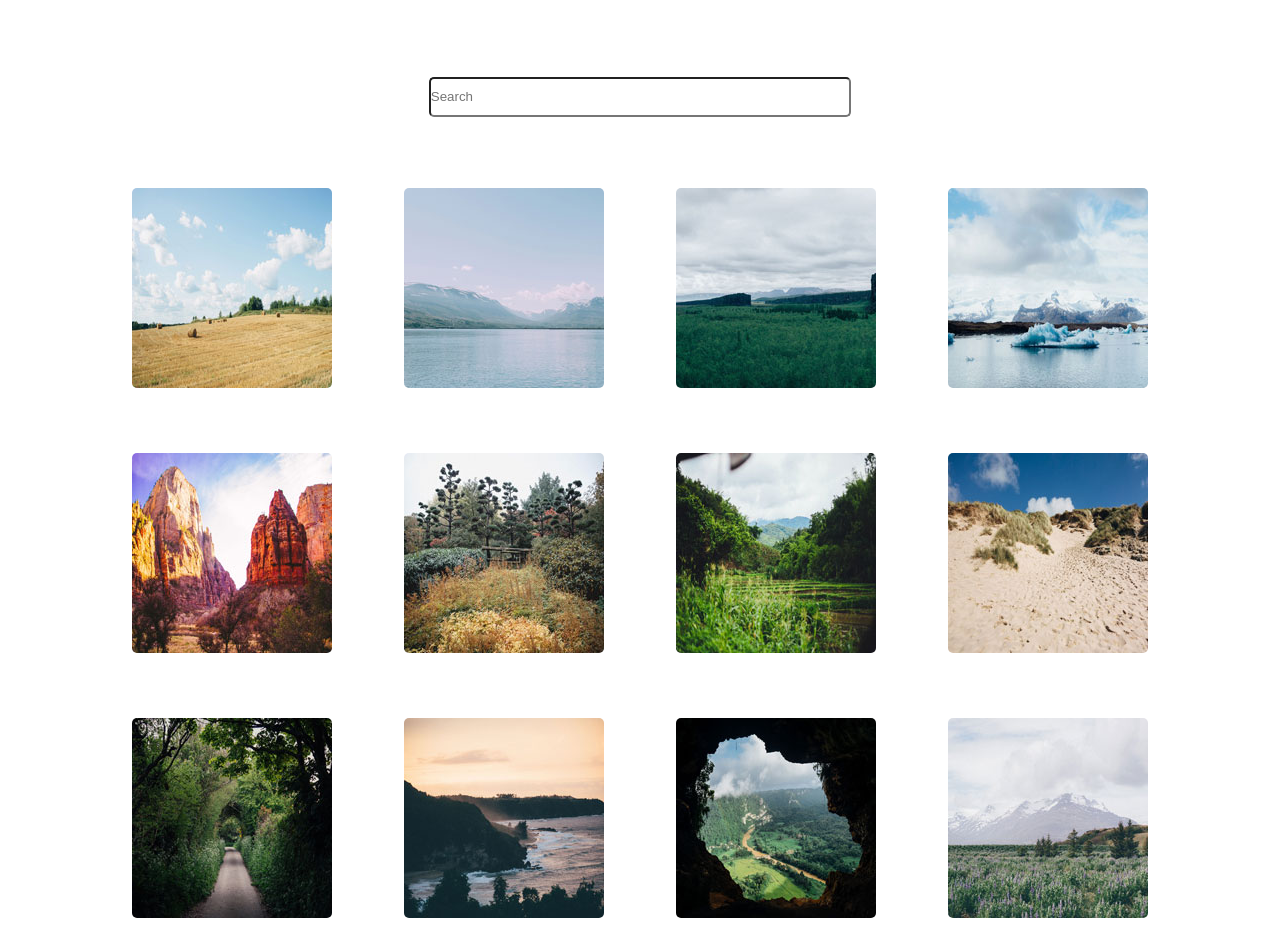
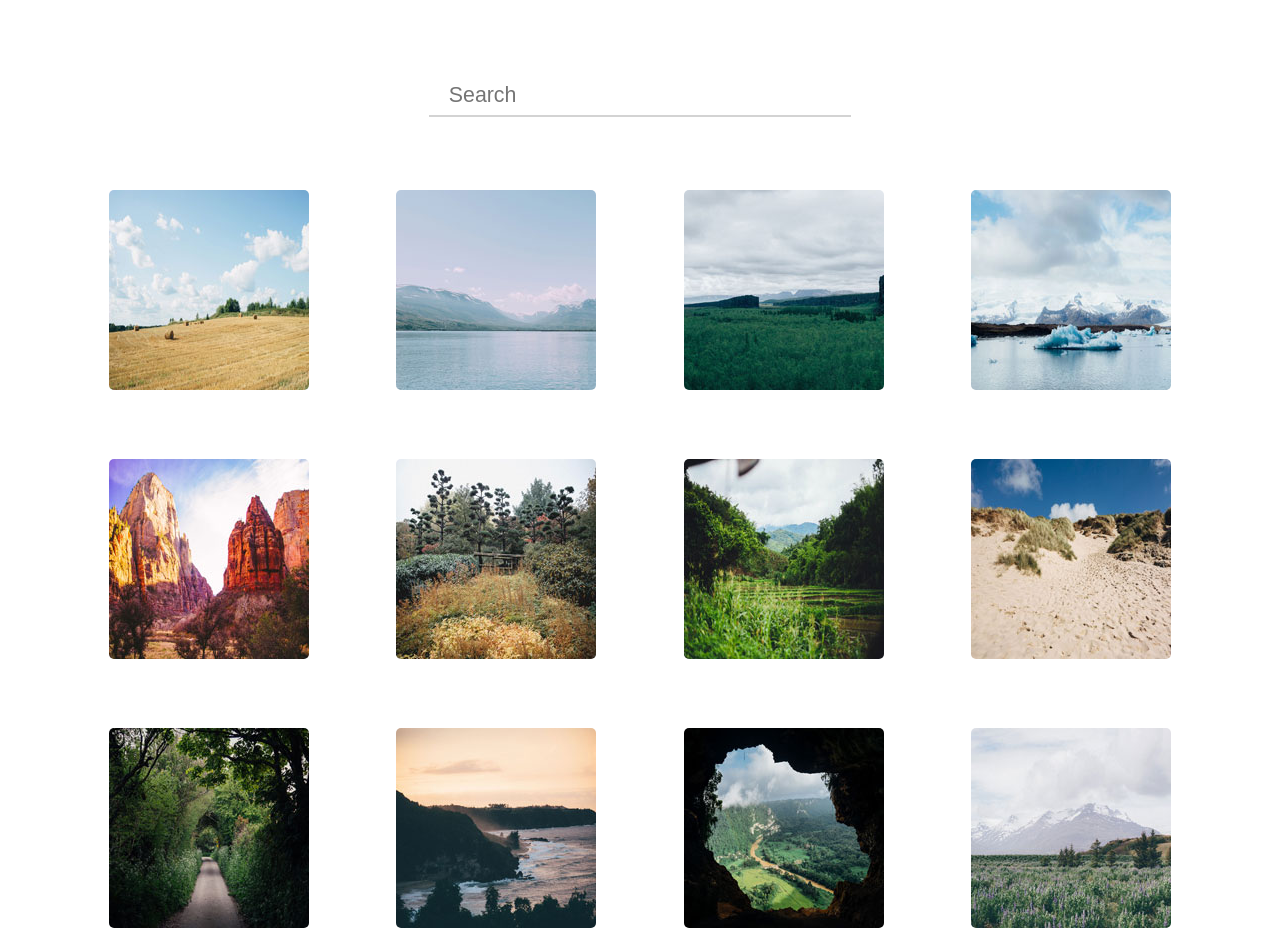
Before and after one commit to mlawrence510/unit_5_project, a plain HTML site: page index.html in a window 1280 px wide. Drawn offline with Linux system fonts and the light colour scheme.

Commit message:
cleaned up files finished some loose ends

```diff
--- a/css/style.css
+++ b/css/style.css
@@ -1,20 +1,24 @@
+/* -----Base----- */
+
 * {
    box-sizing: border-box;
    margin: 0;
    padding: 0;
 }
 
+/* -----Layout----- */
+
 #image-gallery {
   display: flex;
   flex-wrap: wrap;
   justify-content: center;
   margin: 0 auto;
-  width: 85%;
+  width: 90%;
 }
 
 a {
   flex: 1 0 21%;
-  margin: 3% 0;
+  margin: 3% 20px;
   }
 
 .image {
@@ -23,10 +27,34 @@ a {
   border-radius: 5px;
 }
 
+/* -----Styles----- */
+
 #inputField {
   display: block;
   margin: 6% auto 3%;
+  width: 200px;
+  height: 40px;
+  border: none;
+  border-bottom: 2px solid lightgrey;
+  padding-left: 20px;
+  font-size: 16pt;
+  color: grey;
+}
+
+#inputField:focus {
+  outline: none;
+}
+
+/* -----Media Queries----- */
+
+@media (min-width: 768px) {
+
+  #inputField {
   width: 33%;
-  height: 40px;
-  border-radius: 5px;
+  }
+
+  #image-gallery {
+    max-width: 1150px;
+  }
+
 }
--- a/index.html
+++ b/index.html
@@ -7,7 +7,6 @@
     <link rel="stylesheet" href="lightbox/css/lightbox.min.css">
     <title>Photo Gallery</title>
   </head>
-
   <body>
     <main>
       <div id="inputArea">
@@ -44,10 +43,5 @@
     <script src="js/jquery-3.5.1.min.js"></script>
     <script src="lightbox/js/lightbox.min.js"></script>
     <script src="js/main.js"></script>
-    <script>
-    lightbox.option({
-
-    })
-</script>
   </body>
 </html>
--- a/js/main.js
+++ b/js/main.js
@@ -1,14 +1,14 @@
 document.getElementById('inputField').addEventListener("keyup", searchImg);
 
 function searchImg() {
-
   const input = document.getElementById('inputField').value.toUpperCase();
   const imgs = document.querySelectorAll('#image-gallery a');
 
+  for (i = 0; i < imgs.length; i ++){
 
-  for (i = 0; i < imgs.length; i ++){
     const imgCaption = document.getElementsByTagName('a')[i].getAttribute('data-title').toUpperCase();
     const indexSearch = imgCaption.indexOf(input);
+
     if(indexSearch > -1) {
       $(document.getElementsByTagName('a')[i]).fadeIn();
     } else {
```
